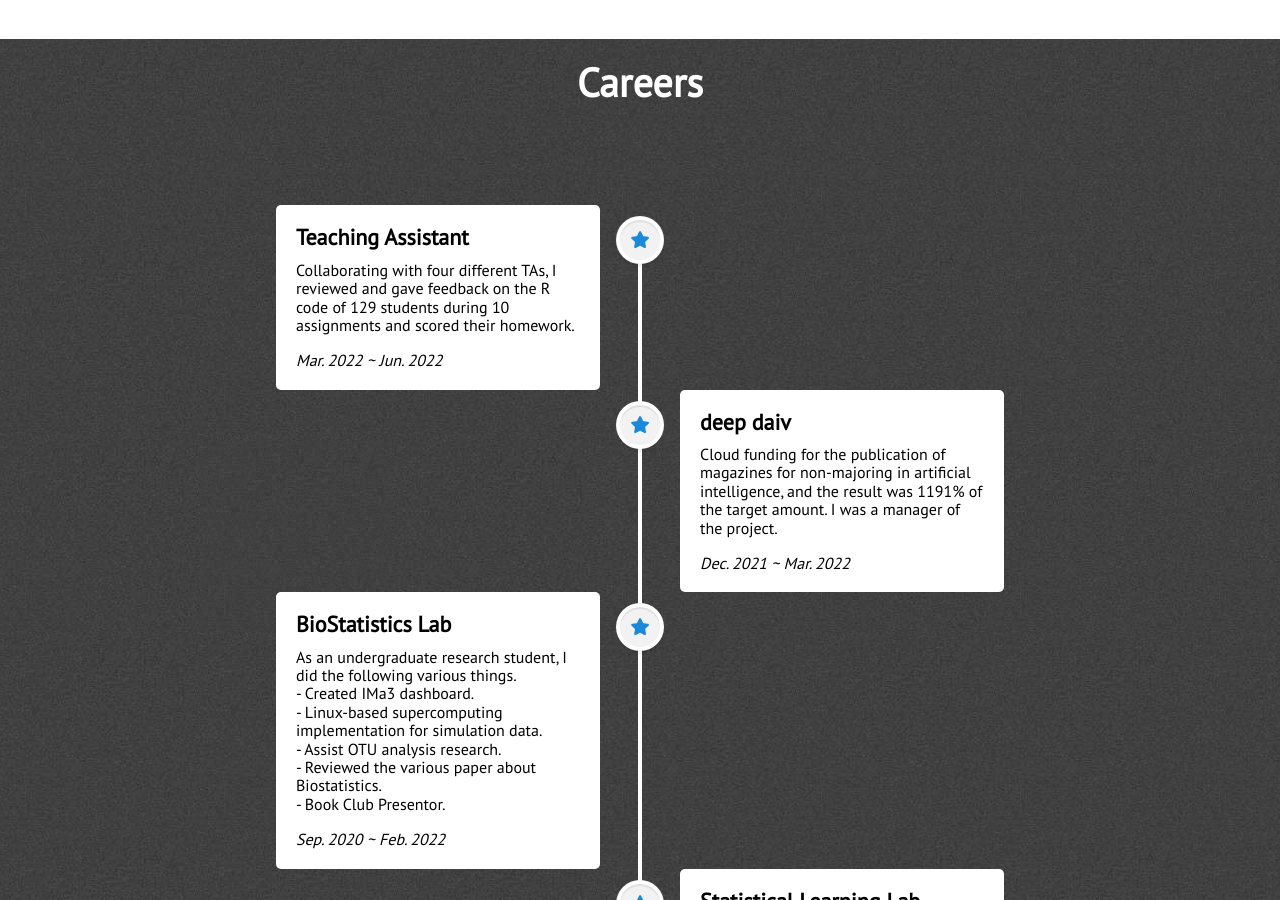
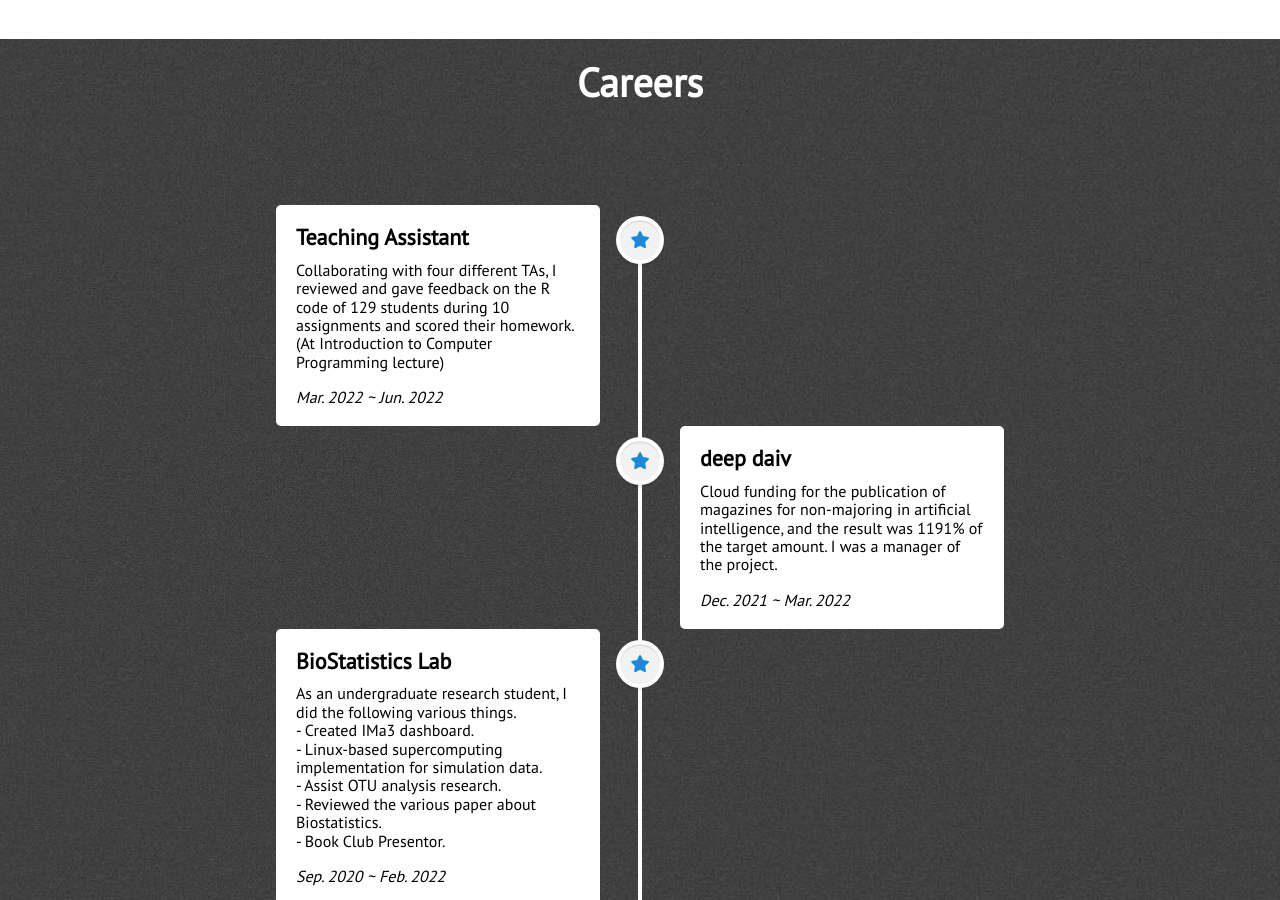
Before and after one commit to YoungheeGGO/YoungheeGGo.github.io, a Jekyll site: the page built from index.html, in a window 1280 px wide and 900 px high, scrolled down 3810 px. Built offline with Jekyll 4.4.1, drawn with Linux system fonts in a browser that asks for light colours; nearby versions of some CDN libraries.

Commit message:
Update blogs.html

```diff
--- a/_includes/blogs.html
+++ b/_includes/blogs.html
@@ -30,7 +30,7 @@
             <div class="details">
               <span class="title">Teaching Assistant</span>
             </div>
-            <p>Collaborating with four different TAs, I reviewed and gave feedback on the R code of 129 students during 10 assignments and scored their homework.</p>
+            <p>Collaborating with four different TAs, I reviewed and gave feedback on the R code of 129 students during 10 assignments and scored their homework.(At Introduction to Computer Programming lecture)</p>
             <div class="bottom">
               <i>Mar. 2022 ~ Jun. 2022</i>
             </div>
```
